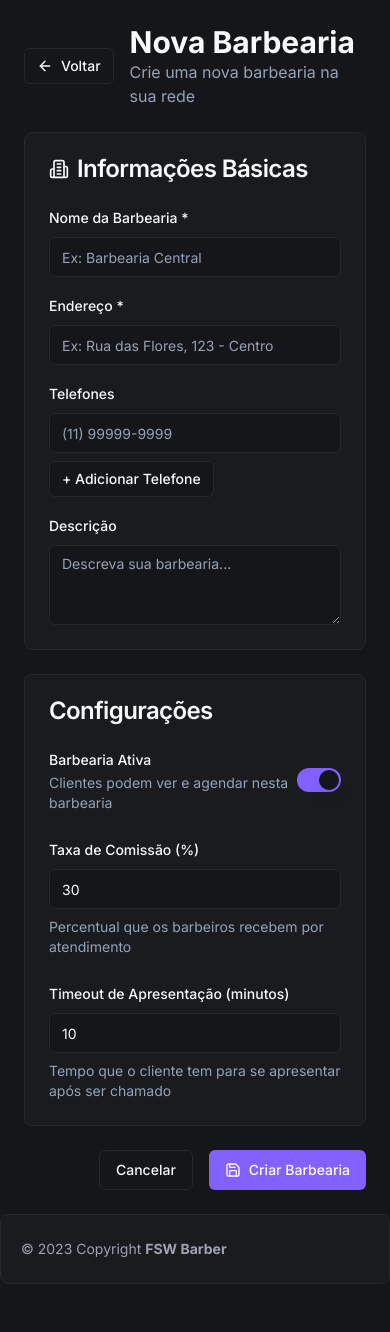
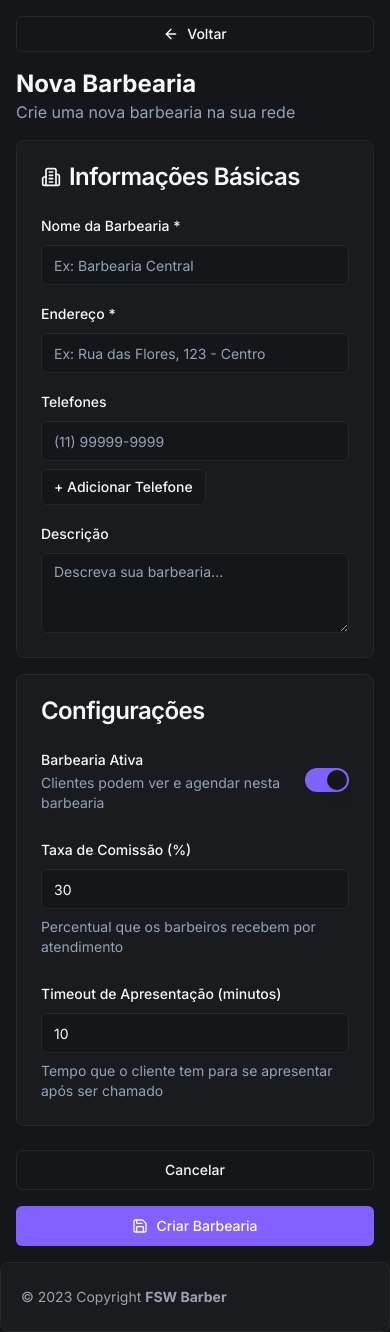
Before and after one commit to jeffersonaandrade/fullstackweek-barber-v2-main, a Next.js app: page /admin/barbershops/new in a window 390 px wide. Before the commit the page ends 1284 px from the top, so only its background shows below. Built offline with nearby package versions, Linux system fonts and the light colour scheme.

Commit message:
fix: Responsividade mobile do dashboard admin - Ajustado layout para telas pequenas - Botões empilhados em mobile - Grid responsivo para cards - Padding e espaçamentos otimizados - Títulos com tamanho responsivo

```diff
--- a/app/_components/sidebar-sheet.tsx
+++ b/app/_components/sidebar-sheet.tsx
@@ -1,7 +1,7 @@
 "use client"
 
 import { Button } from "./ui/button"
-import { CalendarIcon, HomeIcon, LogInIcon, LogOutIcon } from "lucide-react"
+import { CalendarIcon, HomeIcon, LogInIcon, LogOutIcon, Settings } from "lucide-react"
 import { SheetClose, SheetContent, SheetHeader, SheetTitle } from "./ui/sheet"
 import { quickSearchOptions } from "../_constants/search"
 import Link from "next/link"
--- a/app/admin/barbershops/new/page.tsx
+++ b/app/admin/barbershops/new/page.tsx
@@ -83,8 +83,8 @@ export default function NewBarbershop() {
   }
 
   return (
-    <div className="container mx-auto p-6 space-y-6">
-      <div className="flex items-center gap-4">
+    <div className="container mx-auto p-4 lg:p-6 space-y-4 lg:space-y-6">
+      <div className="flex flex-col sm:flex-row sm:items-center gap-4">
         <Button variant="outline" size="sm" asChild>
           <Link href="/admin/barbershops">
             <ArrowLeft className="w-4 h-4 mr-2" />
@@ -92,7 +92,7 @@ export default function NewBarbershop() {
           </Link>
         </Button>
         <div>
-          <h1 className="text-3xl font-bold">Nova Barbearia</h1>
+          <h1 className="text-2xl lg:text-3xl font-bold">Nova Barbearia</h1>
           <p className="text-muted-foreground">
             Crie uma nova barbearia na sua rede
           </p>
@@ -100,7 +100,7 @@ export default function NewBarbershop() {
       </div>
 
       <form onSubmit={handleSubmit}>
-        <div className="grid grid-cols-1 lg:grid-cols-2 gap-6">
+        <div className="grid grid-cols-1 lg:grid-cols-2 gap-4 lg:gap-6">
           {/* Informações Básicas */}
           <Card>
             <CardHeader>
@@ -228,7 +228,7 @@ export default function NewBarbershop() {
           </Card>
         </div>
 
-        <div className="flex justify-end gap-4 mt-6">
+        <div className="flex flex-col sm:flex-row justify-end gap-4 mt-6">
           <Button variant="outline" asChild>
             <Link href="/admin/barbershops">
               Cancelar
--- a/app/admin/barbershops/page.tsx
+++ b/app/admin/barbershops/page.tsx
@@ -38,10 +38,10 @@ export default async function AdminBarbershops() {
   }
 
   return (
-    <div className="container mx-auto p-6 space-y-6">
-      <div className="flex items-center justify-between">
+    <div className="container mx-auto p-4 lg:p-6 space-y-4 lg:space-y-6">
+      <div className="flex flex-col sm:flex-row sm:items-center sm:justify-between gap-4">
         <div>
-          <h1 className="text-3xl font-bold">Gestão de Barbearias</h1>
+          <h1 className="text-2xl lg:text-3xl font-bold">Gestão de Barbearias</h1>
           <p className="text-muted-foreground">
             Crie e gerencie suas barbearias
           </p>
@@ -71,7 +71,7 @@ export default async function AdminBarbershops() {
           </CardContent>
         </Card>
       ) : (
-        <div className="grid grid-cols-1 md:grid-cols-2 lg:grid-cols-3 gap-6">
+        <div className="grid grid-cols-1 sm:grid-cols-2 lg:grid-cols-3 gap-4 lg:gap-6">
           {barbershops.map((barbershop) => (
             <Card key={barbershop.id}>
               <CardHeader>
--- a/app/admin/page.tsx
+++ b/app/admin/page.tsx
@@ -22,15 +22,15 @@ export default async function AdminDashboard() {
   }
 
   return (
-    <div className="container mx-auto p-6 space-y-6">
-      <div className="flex items-center justify-between">
+    <div className="container mx-auto p-4 lg:p-6 space-y-4 lg:space-y-6">
+      <div className="flex flex-col lg:flex-row lg:items-center lg:justify-between gap-4">
         <div>
-          <h1 className="text-3xl font-bold">Dashboard Administrativo</h1>
+          <h1 className="text-2xl lg:text-3xl font-bold">Dashboard Administrativo</h1>
           <p className="text-muted-foreground">
             Gerencie sua rede de barbearias
           </p>
         </div>
-        <div className="flex gap-2">
+        <div className="flex flex-col sm:flex-row gap-2">
           <Button asChild>
             <Link href="/admin/barbershops/new">
               <Plus className="w-4 h-4 mr-2" />
@@ -47,7 +47,7 @@ export default async function AdminDashboard() {
       </div>
 
       {/* Cards de Estatísticas */}
-      <div className="grid grid-cols-1 md:grid-cols-2 lg:grid-cols-4 gap-6">
+      <div className="grid grid-cols-1 sm:grid-cols-2 lg:grid-cols-4 gap-4 lg:gap-6">
         <Card>
           <CardHeader className="flex flex-row items-center justify-between space-y-0 pb-2">
             <CardTitle className="text-sm font-medium">Barbearias</CardTitle>
@@ -102,7 +102,7 @@ export default async function AdminDashboard() {
       </div>
 
       {/* Seções Principais */}
-      <div className="grid grid-cols-1 md:grid-cols-2 gap-6">
+      <div className="grid grid-cols-1 lg:grid-cols-2 gap-4 lg:gap-6">
         <Card>
           <CardHeader>
             <CardTitle className="flex items-center gap-2">
@@ -114,7 +114,7 @@ export default async function AdminDashboard() {
             <p className="text-sm text-muted-foreground">
               Crie e gerencie suas barbearias, configure comissões e timeouts.
             </p>
-            <div className="flex gap-2">
+            <div className="flex flex-col sm:flex-row gap-2">
               <Button asChild size="sm">
                 <Link href="/admin/barbershops">
                   Ver Todas
@@ -140,7 +140,7 @@ export default async function AdminDashboard() {
             <p className="text-sm text-muted-foreground">
               Cadastre barbeiros, recepcionistas e gerencie suas permissões.
             </p>
-            <div className="flex gap-2">
+            <div className="flex flex-col sm:flex-row gap-2">
               <Button asChild size="sm">
                 <Link href="/admin/users">
                   Ver Todos
@@ -165,7 +165,7 @@ export default async function AdminDashboard() {
           </CardTitle>
         </CardHeader>
         <CardContent>
-          <div className="grid grid-cols-1 md:grid-cols-3 gap-4">
+          <div className="grid grid-cols-1 sm:grid-cols-2 lg:grid-cols-3 gap-4">
             <Button asChild variant="outline" className="h-auto p-4 flex-col gap-2">
               <Link href="/admin/barbershops/new">
                 <Building2 className="h-6 w-6" />
```
Also changed, not shown: 1 other file (tests, documents, lock files or other folders).
